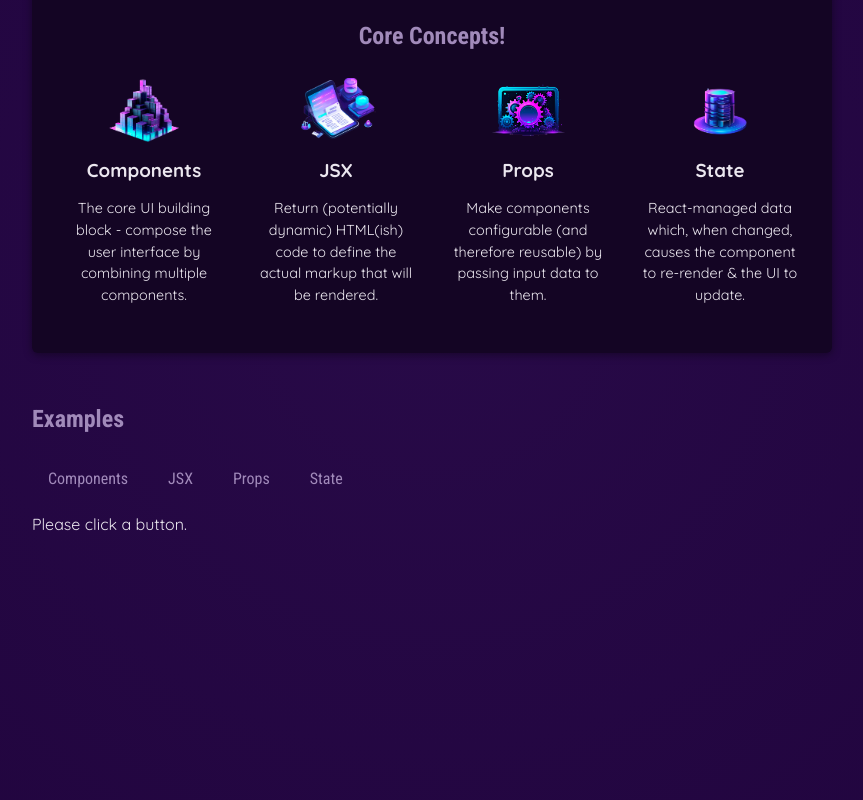
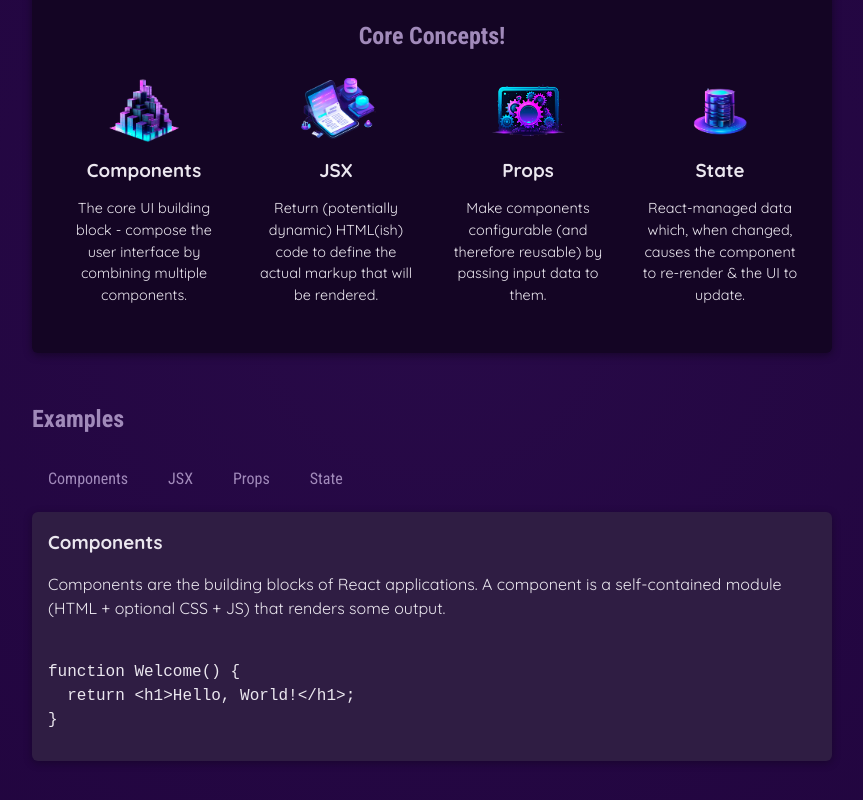
Before and after one commit to TarunVermaaa/ReactProjectSmall, a React (Vite) app: page / in a window 1280 px wide. Shown: the part 346-1146 px from the top of the page, without its empty margins (208-1071 px from the left). Built offline with nearby package versions, Linux system fonts and the light colour scheme.

Commit message:
used_state_final_workdone

```diff
--- a/src/App.jsx
+++ b/src/App.jsx
@@ -3,13 +3,13 @@ import Header from "./components/Header/Header.jsx";
 import CoreConcepts from "./components/CoreConcept.jsx";
 import TabButton from "./components/TabButton.jsx";
 import { useState } from "react";
+import { EXAMPLES } from "./data.js";
 
 function App() {
-  const [ selectedTopic , setSelectedTopic] = useState('Please click a button.')
+  const [selectedTopic, setSelectedTopic] = useState('components');
   function handleSelect(selectedButton) {
     setSelectedTopic(selectedButton);
     console.log(selectedTopic);
-
   }
   return (
     <div>
@@ -27,12 +27,20 @@ function App() {
         <section id="examples">
           <h2>Examples</h2>
           <menu>
-            <TabButton onSelect={() => handleSelect('Components')}>Components</TabButton>
-            <TabButton onSelect={() => handleSelect('JSX')}>JSX</TabButton>
-            <TabButton onSelect={() => handleSelect('Props')}>Props</TabButton>
-            <TabButton onSelect={() => handleSelect('State')}>State</TabButton>
+            <TabButton onSelect={() => handleSelect("components")}>
+              Components
+            </TabButton>
+            <TabButton onSelect={() => handleSelect("jsx")}>JSX</TabButton>
+            <TabButton onSelect={() => handleSelect("props")}>Props</TabButton>
+            <TabButton onSelect={() => handleSelect("state")}>State</TabButton>
           </menu>
-          {selectedTopic}
+          <div id="tab-content">
+            <h3>{EXAMPLES[selectedTopic].title}</h3>
+            <p>{EXAMPLES[selectedTopic].description}</p>
+            <pre>
+              <code>{EXAMPLES[selectedTopic].code}</code>
+            </pre>
+          </div>
         </section>
       </main>
     </div>
--- a/src/data.js
+++ b/src/data.js
@@ -30,3 +30,61 @@ export const CORE_CONCEPTS = [
       'React-managed data which, when changed, causes the component to re-render & the UI to update.',
   },
 ];
+
+
+
+
+
+
+
+
+export const EXAMPLES = {
+  components: {
+    title: 'Components',
+    description:
+      'Components are the building blocks of React applications. A component is a self-contained module (HTML + optional CSS + JS) that renders some output.',
+    code: `
+function Welcome() {
+  return <h1>Hello, World!</h1>;
+}`,
+  },
+  jsx: {
+    title: 'JSX',
+    description:
+      'JSX is a syntax extension to JavaScript. It is similar to a template language, but it has full power of JavaScript (e.g., it may output dynamic content).',
+    code: `
+<div>
+  <h1>Welcome {userName}</h1>
+  <p>Time to learn React!</p>
+</div>`,
+  },
+  props: {
+    title: 'Props',
+    description:
+      'Components accept arbitrary inputs called props. They are like function arguments.',
+    code: `
+function Welcome(props) {
+  return <h1>Hello, {props.name}</h1>;
+}`,
+  },
+  state: {
+    title: 'State',
+    description:
+      'State allows React components to change their output over time in response to user actions, network responses, and anything else.',
+    code: `
+function Counter() {
+  const [isVisible, setIsVisible] = useState(false);
+
+  function handleClick() {
+    setIsVisible(true);
+  }
+
+  return (
+    <div>
+      <button onClick={handleClick}>Show Details</button>
+      {isVisible && <p>Amazing details!</p>}
+    </div>
+  );
+}`,
+  },
+};
```
